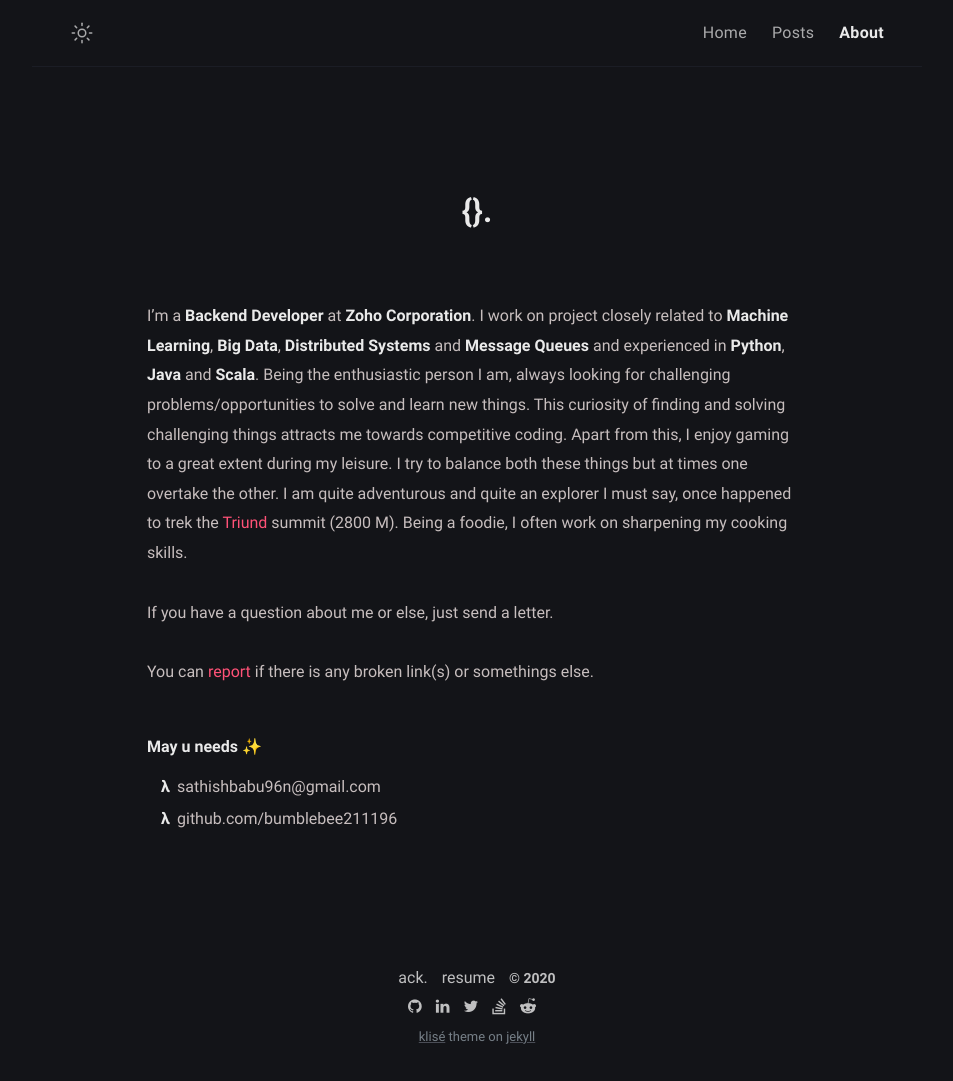
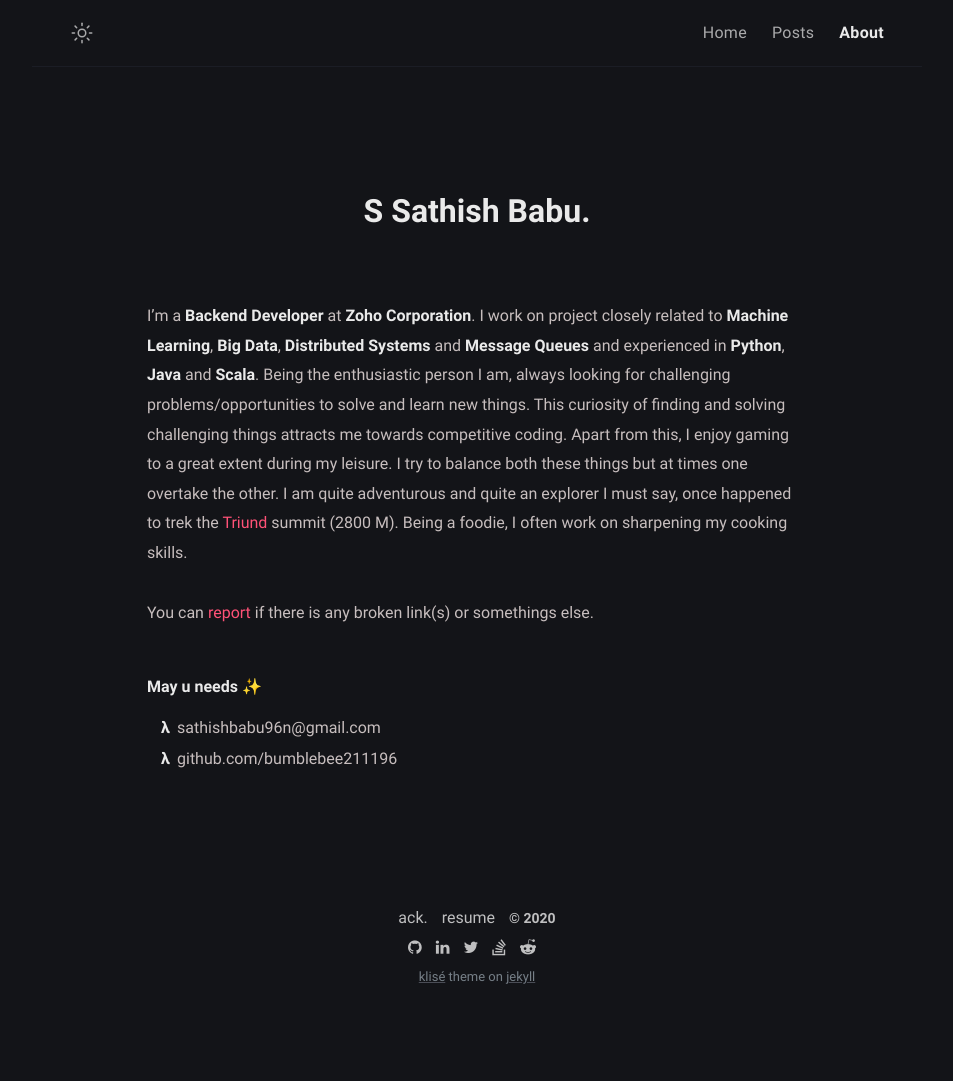
Before and after one commit to bumblebee211196/bees_blog, a Jekyll site: the page built from about.md, in a window 1280 px wide. Shown: the whole page, without its empty margins (163-1116 px from the left). Built offline with Jekyll 4.4.1, drawn with Linux system fonts in a browser that asks for light colours; after the commit the page ends 1021 px from its top, so only the background shows below that.

Commit message:
:pencil2: Typo

```diff
--- a/about.md
+++ b/about.md
@@ -1,5 +1,5 @@
 ---
-title: {{ site.author.name }}
+title: S Sathish Babu
 permalink: /about/
 layout: page
 excerpt: Coder by day and game by night.
@@ -14,8 +14,6 @@ gaming to a great extent during my leisure. I try to balance both these things b
 am quite adventurous and quite an explorer I must say, once happened to trek the [Triund](https://en.wikipedia.org/wiki/Triund) summit (2800 M). Being a foodie,
 I often work on sharpening my cooking skills.
 
-If you have a question about me or else, just send a letter.
-
 You can [report](http://github.com/bumblebee211196/bees_blog/issues/new) if there is any broken link(s) or somethings else.
 
 ##### May u needs ✨
```
